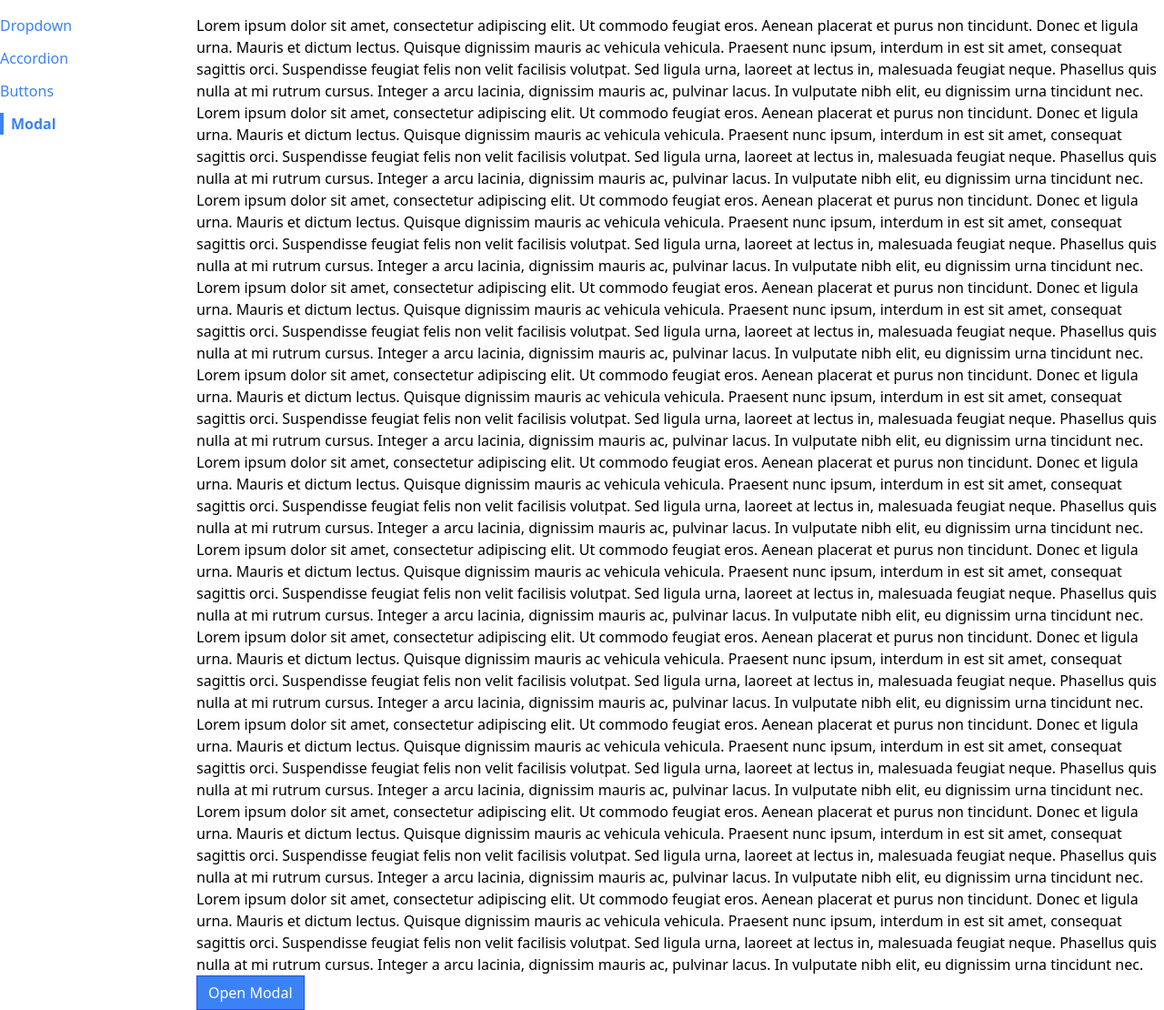
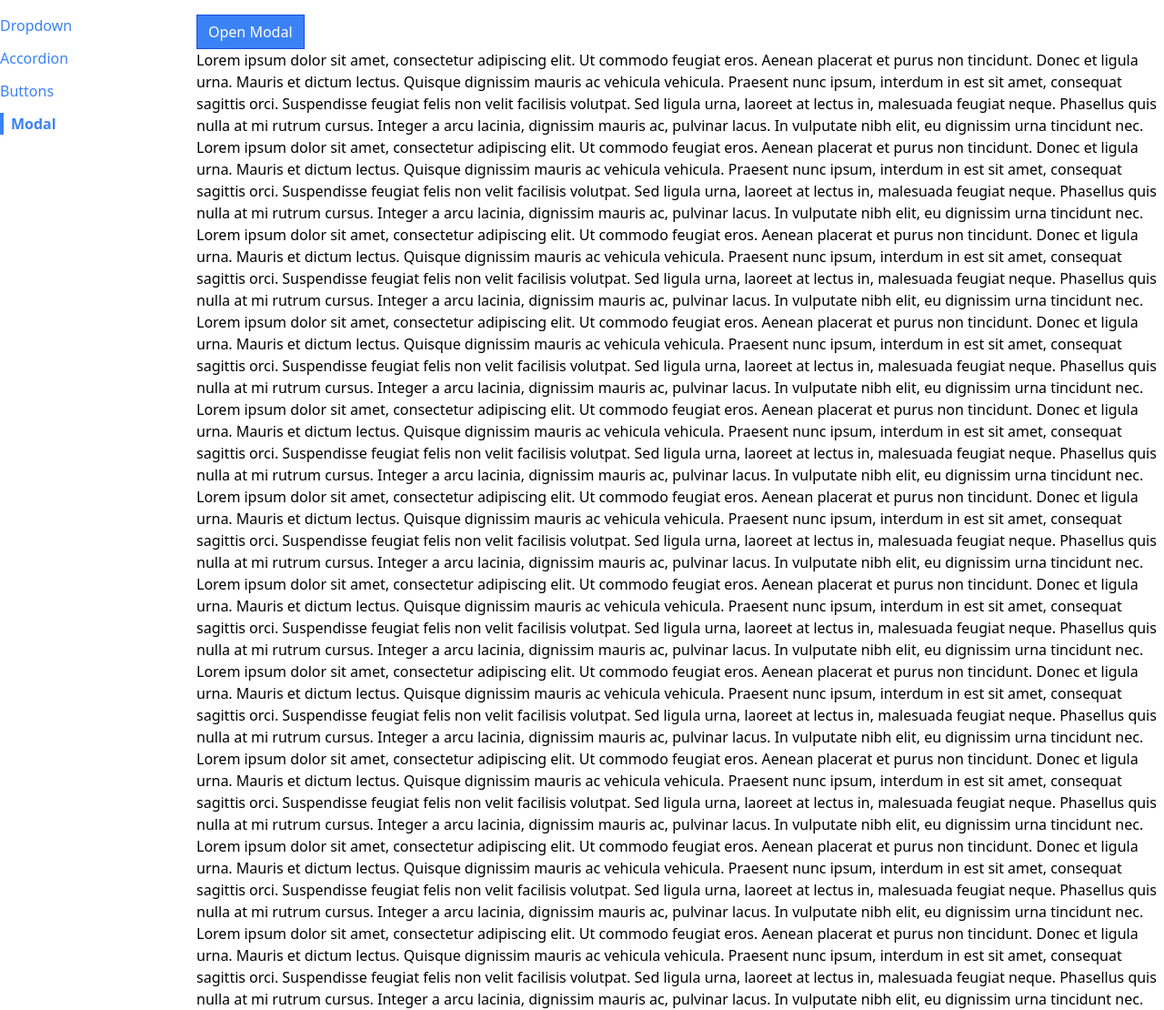
Before and after one commit to CamiloCardenasMesa/components, a React (Create React App) app: page /modal in a window 1280 px wide. Shown: the whole page at 91% size. Built offline with nearby package versions, Linux system fonts and the light colour scheme.

Commit message:
chore(example): move position code

```diff
--- a/src/pages/ModalPage.js
+++ b/src/pages/ModalPage.js
@@ -27,6 +27,8 @@ function ModalPage() {
 
     return (
         <div className="relative">
+            <Button onClick={handleClick} primary>Open Modal</Button>
+            { showModal && modal }
             <p>
             Lorem ipsum dolor sit amet, consectetur adipiscing elit. Ut commodo feugiat eros. Aenean placerat et purus non tincidunt. Donec et ligula urna. Mauris et dictum lectus. Quisque dignissim mauris ac vehicula vehicula. Praesent nunc ipsum, interdum in est sit amet, consequat sagittis orci. Suspendisse feugiat felis non velit facilisis volutpat. Sed ligula urna, laoreet at lectus in, malesuada feugiat neque. Phasellus quis nulla at mi rutrum cursus. Integer a arcu lacinia, dignissim mauris ac, pulvinar lacus. In vulputate nibh elit, eu dignissim urna tincidunt nec.
             </p>
@@ -60,8 +62,6 @@ function ModalPage() {
             <p>
             Lorem ipsum dolor sit amet, consectetur adipiscing elit. Ut commodo feugiat eros. Aenean placerat et purus non tincidunt. Donec et ligula urna. Mauris et dictum lectus. Quisque dignissim mauris ac vehicula vehicula. Praesent nunc ipsum, interdum in est sit amet, consequat sagittis orci. Suspendisse feugiat felis non velit facilisis volutpat. Sed ligula urna, laoreet at lectus in, malesuada feugiat neque. Phasellus quis nulla at mi rutrum cursus. Integer a arcu lacinia, dignissim mauris ac, pulvinar lacus. In vulputate nibh elit, eu dignissim urna tincidunt nec.
             </p>
-            <Button onClick={handleClick} primary>Open Modal</Button>
-            { showModal && modal }
         </div>
     );
 }
```
